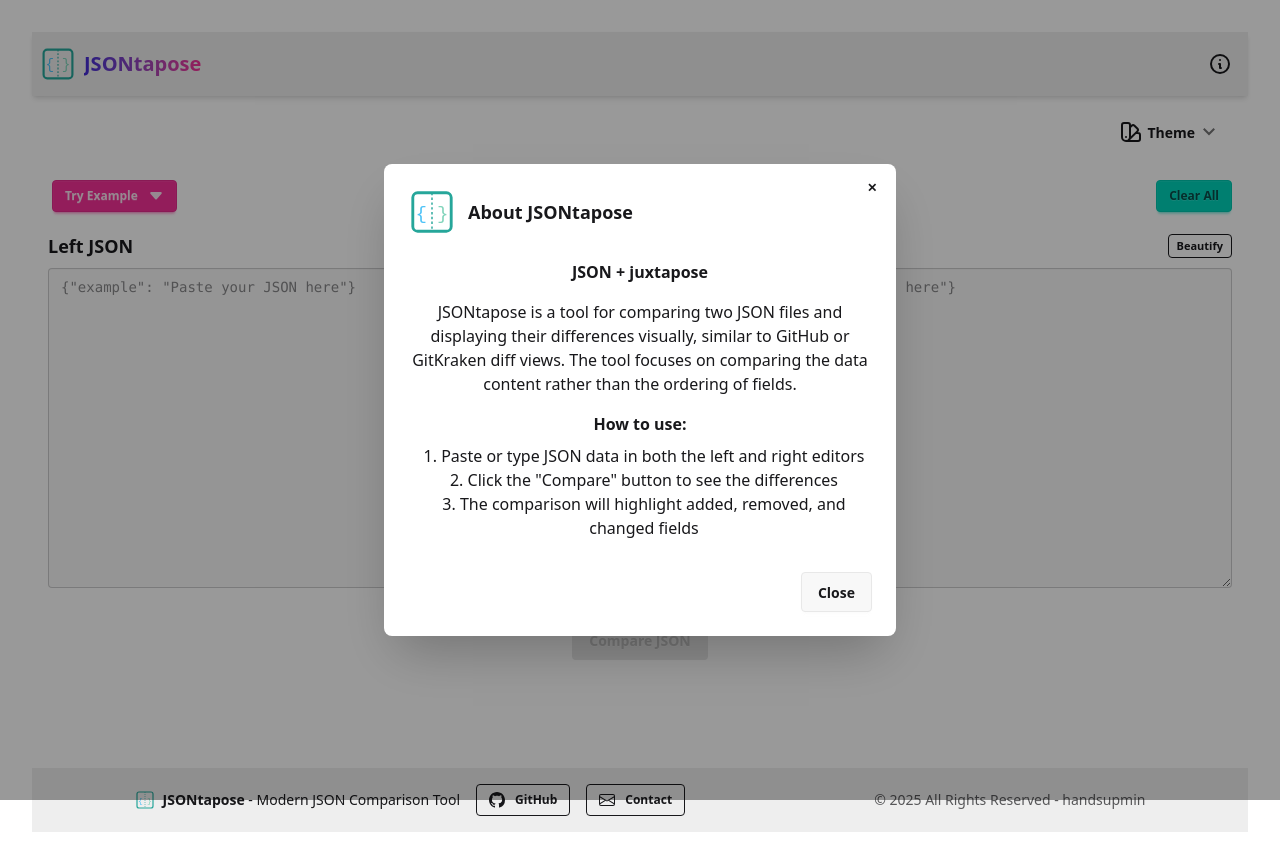
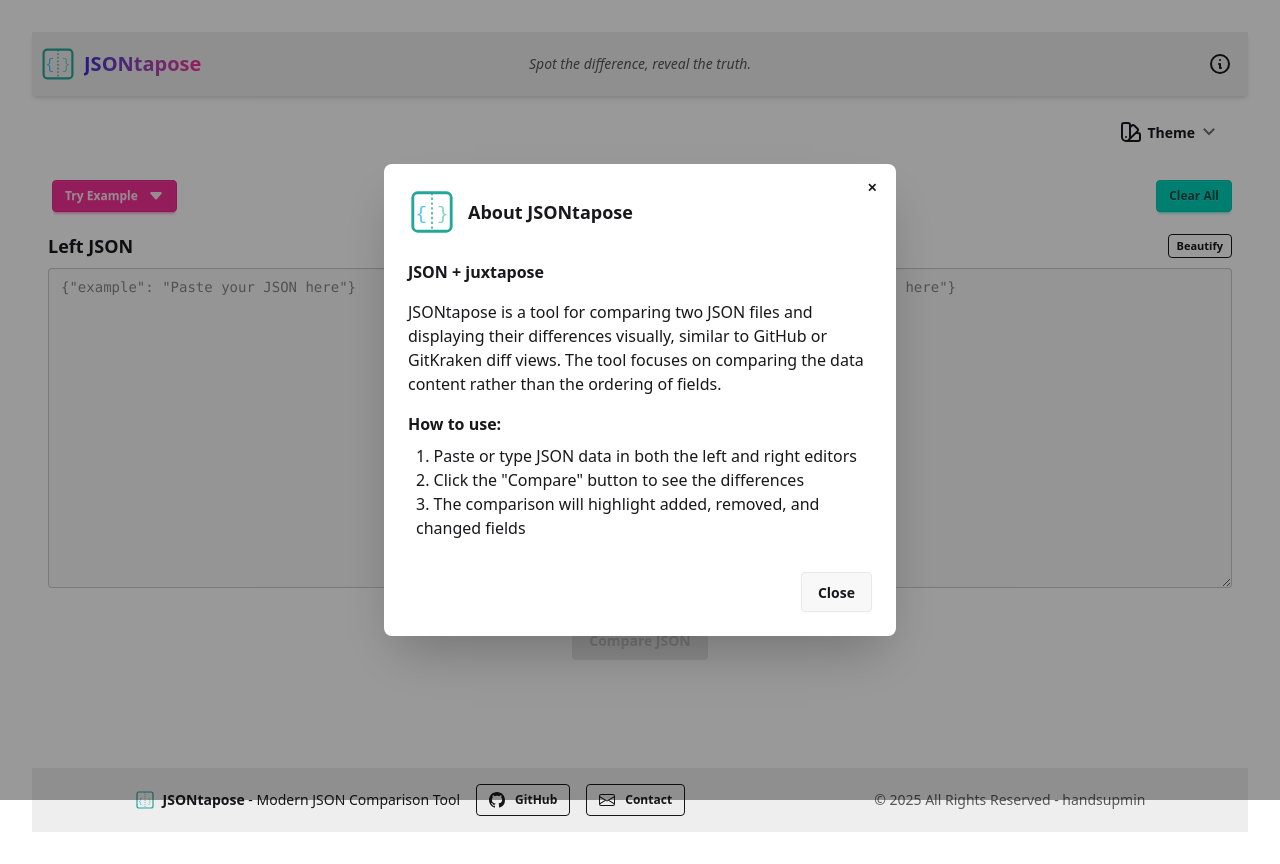
Before and after one commit to handsupmin/json-tapose, a React (Vite) app: page / in a window 1280 px wide. Both pictures are taken after a click on the button 1220 px from the left and 64 px from the top of the page. Built offline with nearby package versions, Linux system fonts and the light colour scheme.

Commit message:
feat: add Ads.txt and fix urls (#16)

```diff
--- a/index.html
+++ b/index.html
@@ -15,9 +15,15 @@
     />
     <meta name="author" content="handsupmin" />
 
+    <!-- Inspirational Quote -->
+    <meta
+      name="quote"
+      content="Spot the difference, reveal the truth. JSONtapose: Where JSON clarity meets visual elegance."
+    />
+
     <!-- Open Graph / Facebook -->
     <meta property="og:type" content="website" />
-    <meta property="og:url" content="https://json-tapose.vercel.app/" />
+    <meta property="og:url" content="https://www.jsontapose.com/" />
     <meta
       property="og:title"
       content="JSONtapose - Modern JSON Comparison Tool"
@@ -28,12 +34,12 @@
     />
     <meta
       property="og:image"
-      content="https://json-tapose.vercel.app/og-image.png"
+      content="https://www.jsontapose.com/og-image.png"
     />
 
     <!-- Twitter -->
     <meta property="twitter:card" content="summary_large_image" />
-    <meta property="twitter:url" content="https://json-tapose.vercel.app/" />
+    <meta property="twitter:url" content="https://www.jsontapose.com/" />
     <meta
       property="twitter:title"
       content="JSONtapose - Modern JSON Comparison Tool"
@@ -44,11 +50,11 @@
     />
     <meta
       property="twitter:image"
-      content="https://json-tapose.vercel.app/og-image.png"
+      content="https://www.jsontapose.com/og-image.png"
     />
 
     <!-- Canonical URL -->
-    <link rel="canonical" href="https://json-tapose.vercel.app/" />
+    <link rel="canonical" href="https://www.jsontapose.com/" />
 
     <!-- Accessibility improvements -->
     <script>
--- a/src/components/Header.tsx
+++ b/src/components/Header.tsx
@@ -17,6 +17,11 @@
               JSONtapose
             </span>
           </div>
+        </div>
+        <div className="navbar-center hidden md:block">
+          <p className="italic text-sm text-base-content/70">
+            Spot the difference, reveal the truth.
+          </p>
         </div>
         <div className="navbar-end">
           <button
@@ -63,16 +68,16 @@
             />
             <h3 className="font-bold text-lg">About JSONtapose</h3>
           </div>
-          <p className="py-2">
+          <p className="py-2 text-left">
             <span className="font-semibold">JSON + juxtapose</span>
           </p>
-          <p className="py-2">
+          <p className="py-2 text-left">
             JSONtapose is a tool for comparing two JSON files and displaying
             their differences visually, similar to GitHub or GitKraken diff
             views. The tool focuses on comparing the data content rather than
             the ordering of fields.
           </p>
-          <div className="py-2">
+          <div className="py-2 text-left">
             <span className="font-semibold">How to use:</span>
             <ol className="list-decimal list-inside mt-2 ml-2">
               <li>
--- a/src/components/SEO.tsx
+++ b/src/components/SEO.tsx
@@ -14,8 +14,8 @@
   "JSONtapose is a powerful JSON comparison tool that visualizes differences between two JSON objects in a side-by-side view. Compare, format and analyze JSON data easily.";
 const DEFAULT_KEYWORDS =
   "JSON, compare JSON, JSON diff, JSON comparison, JSON tools, JSON validator, JSON formatter, online JSON tool";
-const DEFAULT_IMAGE = "https://json-tapose.vercel.app/og-image.png";
-const DEFAULT_URL = "https://json-tapose.vercel.app/";
+const DEFAULT_IMAGE = "https://www.jsontapose.com/og-image.png";
+const DEFAULT_URL = "https://www.jsontapose.com/";
 
 // Helper function to update or create meta tags
 const updateMetaTag = (
```
Also changed, not shown: public/Ads.txt (added), public/robots.txt, 1 other file (tests, documents, lock files or other folders).
